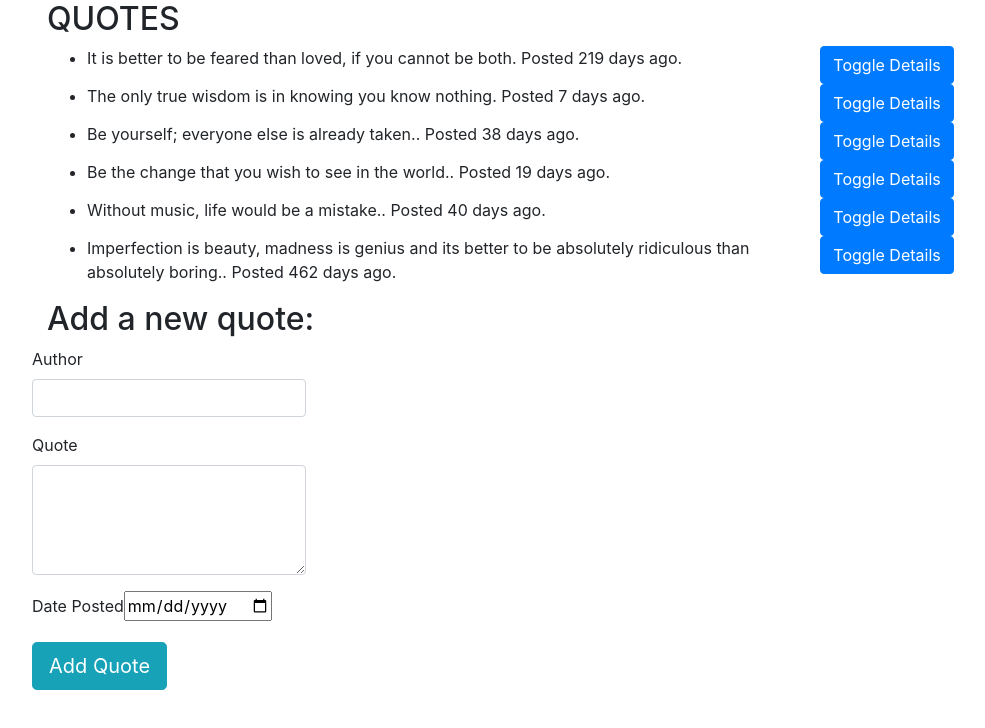
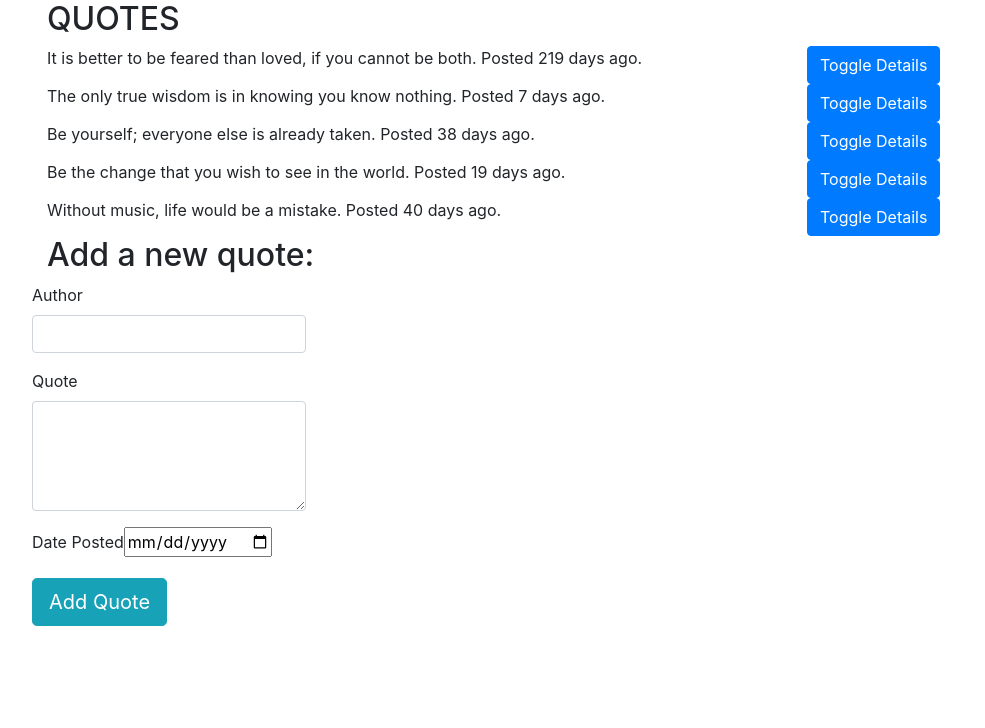
Before and after one commit to verisence/quotes, an Angular app: page / in a window 1280 px wide. Shown: the top 728 px of the page, without its empty margins (38-1023 px from the left). Built offline with nearby package versions, Linux system fonts and the light colour scheme.

Commit message:
fix the code that adds the upvotes and that that adds the downvotes

```diff
--- a/src/app/quote-details/quote-details.component.html
+++ b/src/app/quote-details/quote-details.component.html
@@ -14,10 +14,10 @@
     <button (click) = 'quoteDelete(true)' class="btn btn-danger">Delete</button>
   </div>
   <div class="col-sm-3">
-    <button (click) = 'upVote(i)' class="btn btn-info" id="up">Upvote</button>
+    <button (click) = 'voteDown(true)' class="btn btn-info" id="up">Upvote</button>
   </div>
   <div class="col-sm-3">
-    <button (click) = 'downVote(i)' class="btn btn-warning" id="down">Downvote</button>
+    <button (click) = 'voteUp(true)' class="btn btn-warning" id="down">Downvote</button>
   </div>
 
 </div>
--- a/src/app/quote-details/quote-details.component.ts
+++ b/src/app/quote-details/quote-details.component.ts
@@ -20,12 +20,15 @@ export class QuoteDetailsComponent implements OnInit {
     this.isComplete.emit(complete);
   }
 
-  upVote(i){
-    this.quote[i].upvotes +=1;
+  @Output() up = new EventEmitter<boolean>();
+  @Output() down = new EventEmitter<boolean>();
+
+  voteUp(add:boolean){
+    this.up.emit(add);
   }
 
-  downVote(i){
-    this.quote[i].downvotes -=1;
+  voteDown(subtract){
+    this.down.emit(subtract);
   }
 
 }
--- a/src/app/quote/quote.component.html
+++ b/src/app/quote/quote.component.html
@@ -1,22 +1,20 @@
 <div class="container">
     <h2>QUOTES</h2>
 
-    <ul>
       <div *ngFor="let quote of quotes; let i = index">
           <div class="row">
               <div class="col-sm-8">
-                  <li>{{quote.name}}. Posted {{quote.date | daysPassed}} days ago.</li>
+                  <div>{{quote.name}}. Posted {{quote.date | daysPassed}} days ago.</div>
               </div>
               <div class="col-sm-4">
                   <button (click)='toggleDetails(i)' class="btn btn-primary">Toggle Details</button>
               </div>
           </div>
           <div class="row">
-              <app-quote-details *ngIf="quote.showDescription" [quote]='quote' (isComplete) = 'deleteQuote($event,i)'></app-quote-details>
+              <app-quote-details *ngIf="quote.showDescription" [quote]='quote' (isComplete) = 'deleteQuote($event,i)' (up) = 'upVote($event, i)' (down) = 'downVote($event, i)'></app-quote-details>
           </div>
       </div>
 
-    </ul>
 
     <div class="row">
         <app-quote-form (addQuote)="addNewQuote($event)"></app-quote-form>
--- a/src/app/quote/quote.component.ts
+++ b/src/app/quote/quote.component.ts
@@ -9,12 +9,11 @@ import { Quote } from '../quote'
 export class QuoteComponent implements OnInit {
 
   quotes = [
-    new Quote(1,'It is better to be feared than loved, if you cannot be both','Niccolo Machiavelli',88,9,new Date(2018,8,22)),
-    new Quote(2,'The only true wisdom is in knowing you know nothing','Clara Blair',8,9,new Date(2019,3,22)),
-    new Quote(2,'Be yourself; everyone else is already taken.','Oscar Wilde',8,9,new Date(2019,2,22)),
-    new Quote(2,'Be the change that you wish to see in the world.','Mahatma Gandhi',8,9,new Date(2019,3,10)),
-    new Quote(2,'Without music, life would be a mistake.','Friedrich Nietzsche',8,9,new Date(2019,2,20)),
-    new Quote(2,'Imperfection is beauty, madness is genius and its better to be absolutely ridiculous than absolutely boring.','Marilyn Monroe',8,9,new Date(2018,0,22))
+    new Quote(1,'It is better to be feared than loved, if you cannot be both','Niccolo Machiavelli',0,0,new Date(2018,8,22)),
+    new Quote(2,'The only true wisdom is in knowing you know nothing','Clara Blair',0,0,new Date(2019,3,22)),
+    new Quote(2,'Be yourself; everyone else is already taken','Oscar Wilde',0,0,new Date(2019,2,22)),
+    new Quote(2,'Be the change that you wish to see in the world','Mahatma Gandhi',0,0,new Date(2019,3,10)),
+    new Quote(2,'Without music, life would be a mistake','Friedrich Nietzsche',0,0,new Date(2019,2,20))
   ]
 
   addNewQuote(quote){
@@ -33,6 +32,18 @@ export class QuoteComponent implements OnInit {
     }
   }
 
+  upVote(up, index){
+    if (up) {
+      this.quotes[index].upvotes +=1;
+    }
+  }
+
+  downVote(down, index){
+    if (down) {
+      this.quotes[index].downvotes +=1;
+    }
+  }
+
   toggleDetails(index){
     this.quotes[index].showDescription = !this.quotes[index].showDescription;
   }
```
